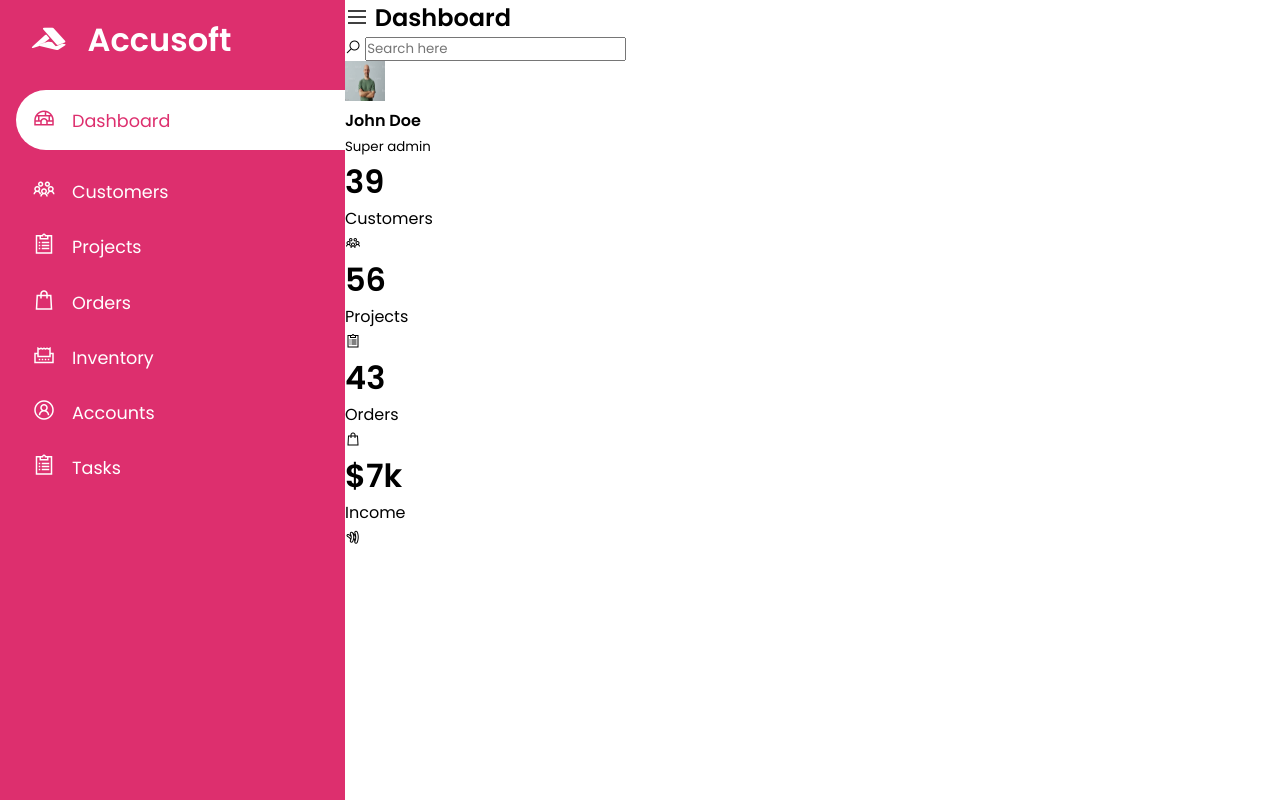
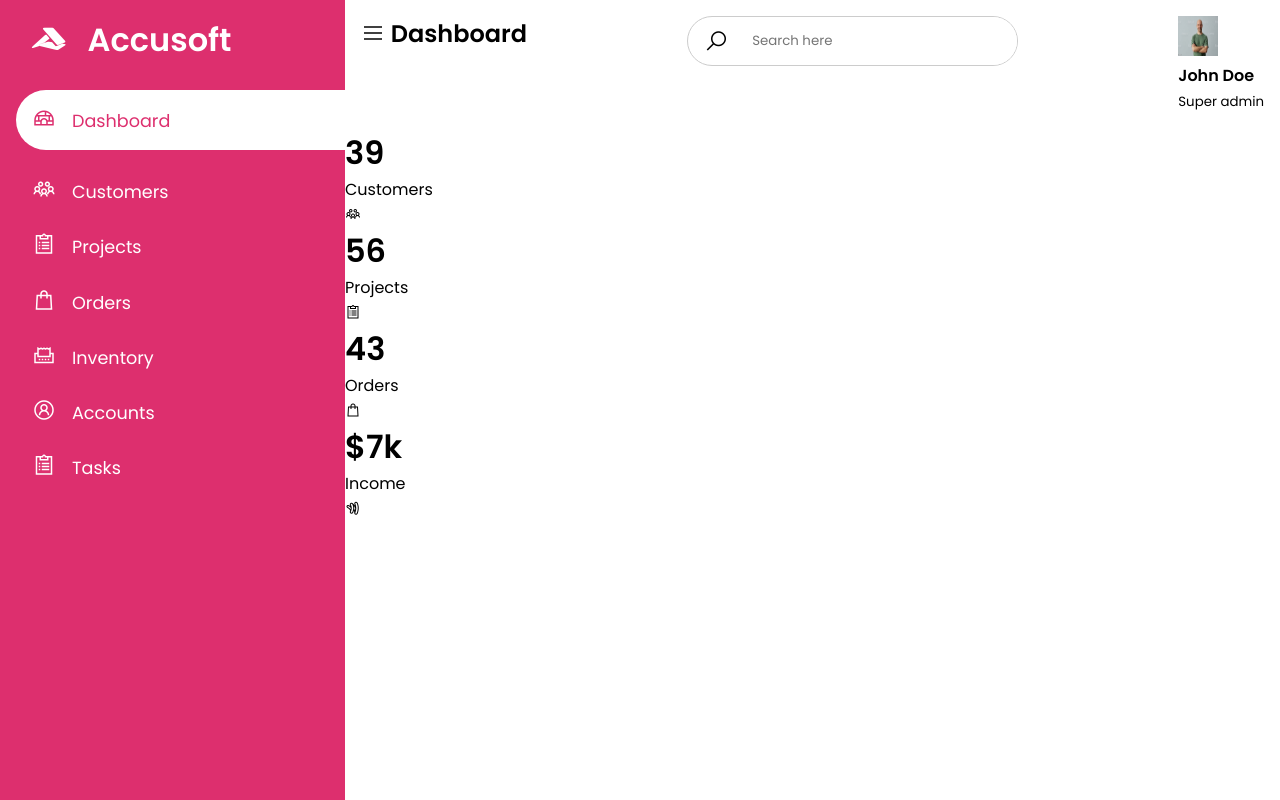
Before and after one commit to Ibraheem-Halasah22/Responsive_Admin_Dashboard_HTML-CSS, a plain HTML site: page index.html in a window 1280 px wide. Drawn offline with nearby package versions, Linux system fonts and the light colour scheme.

Commit message:
header's styles started, and search styles done

```diff
--- a/style.css
+++ b/style.css
@@ -63,3 +63,31 @@
 .main-content {
   margin-left: 345px;
 }
+
+header {
+  display: flex;
+  justify-content: space-between;
+  padding: 1rem;
+}
+
+.search-wrapper {
+  border: 1px solid #ccc;
+  border-radius: 30px;
+  height: 50px;
+  display: flex;
+  align-items: center;
+  overflow-x: hidden;
+}
+
+.search-wrapper span {
+  display: inline-block;
+  padding: 0 1rem;
+  font-size: 1.5rem;
+}
+
+.search-wrapper input {
+  height: 100%;
+  border: none;
+  outline: none;
+  padding: 0.5rem;
+}
```
